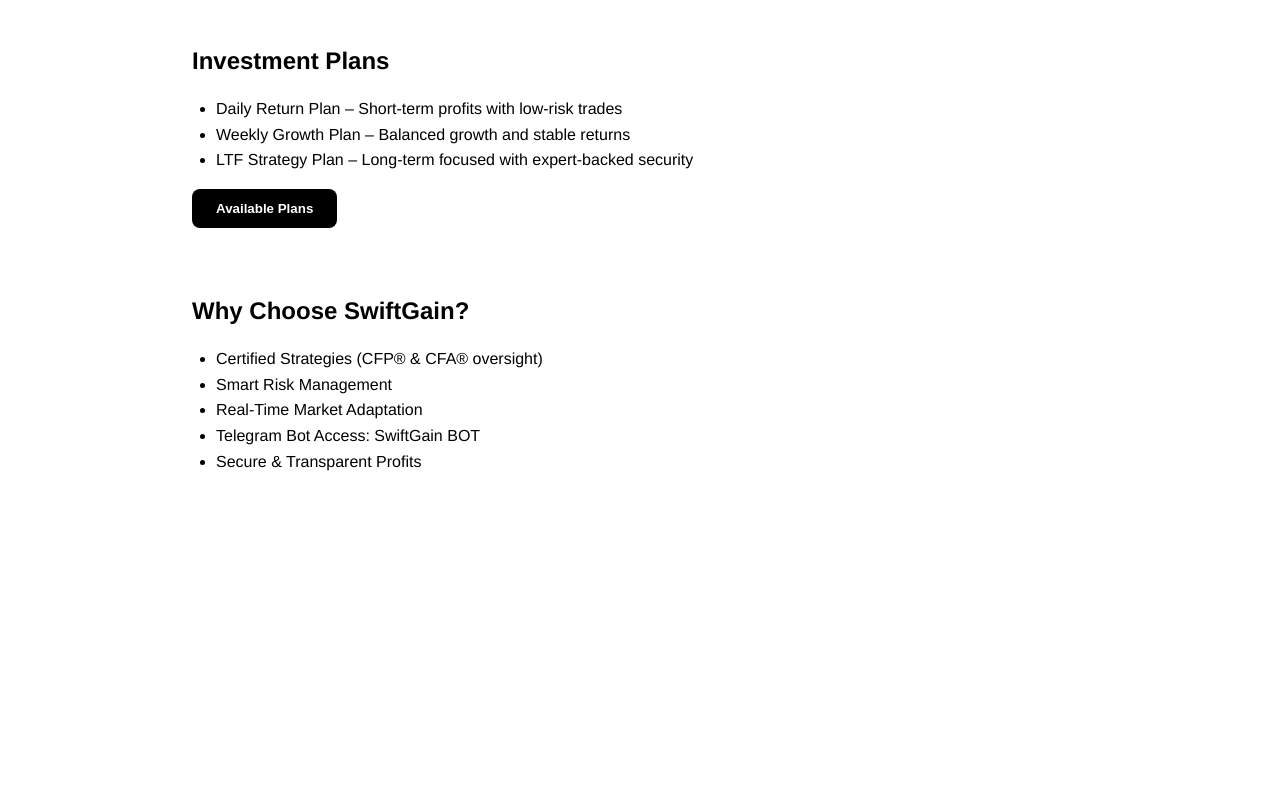
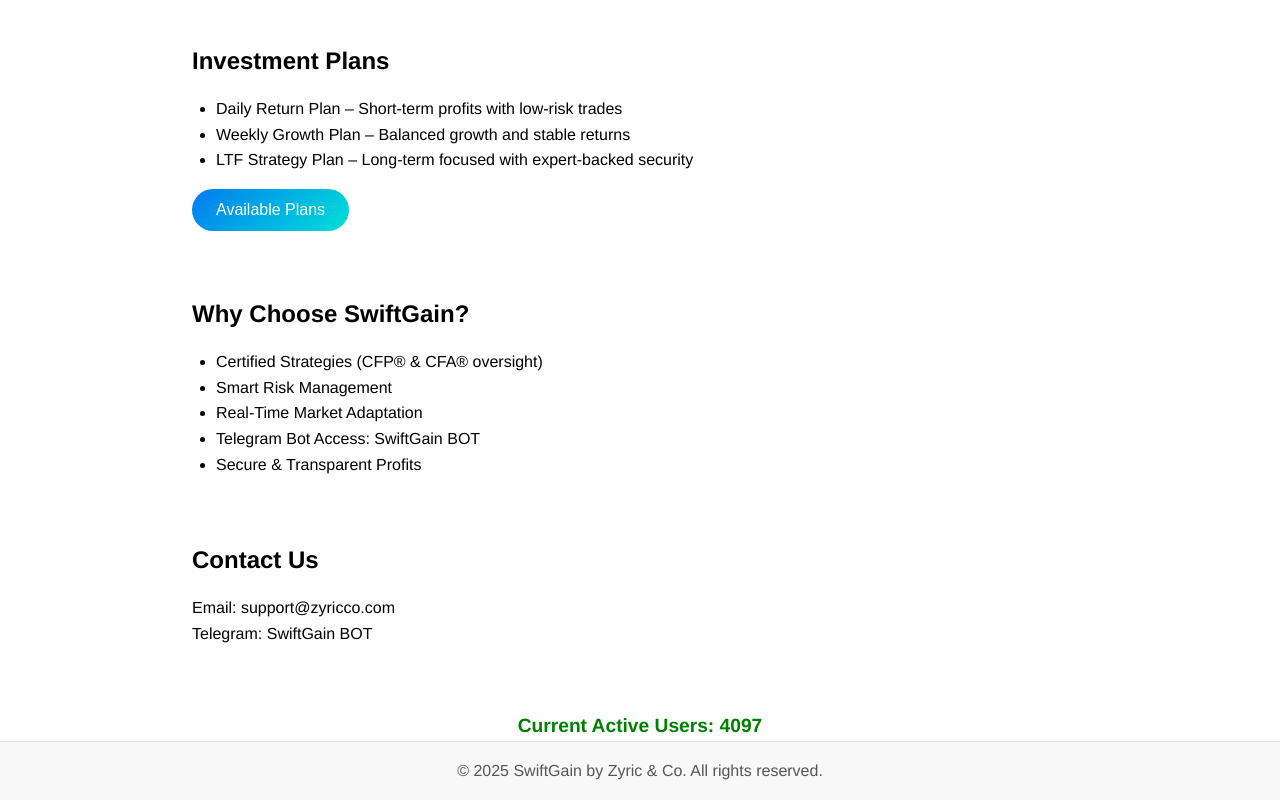
Before and after one commit to zyricCO/ZyricoSwiftGain, a plain HTML site: page index.html in a window 1280 px wide. Shown: the part 593-1393 px from the top of the page. Before the commit the page ends 1163 px from the top, so only its background shows below. Drawn offline with Linux system fonts and the light colour scheme.

Commit message:
Update index.html

```diff
--- a/index.html
+++ b/index.html
@@ -1,4 +1,3 @@
-
 <!DOCTYPE html>
 <html lang="en">
 <head>
@@ -6,7 +5,6 @@
   <meta name="viewport" content="width=device-width, initial-scale=1.0"/>
   <title>SwiftGain by Zyric & Co.</title>
   <style>
-    /* Reset and base styles */
     * {
       box-sizing: border-box;
       margin: 0;
@@ -25,7 +23,6 @@
       text-decoration: none;
     }
 
-    /* Header styles */
     header {
       background-color: #ffffff;
       padding: 1rem 2rem;
@@ -57,7 +54,6 @@
       color: #555555;
     }
 
-    /* Navigation styles */
     nav {
       background-color: #f8f8f8;
       display: flex;
@@ -78,7 +74,6 @@
       border-radius: 5px;
     }
 
-    /* Section styles */
     section {
       max-width: 960px;
       margin: auto;
@@ -95,32 +90,40 @@
       padding-left: 1.5rem;
     }
 
-    /* Button styles */
     .plan-button {
-      background-color: #000000;
-      color: #ffffff;
+      background: linear-gradient(135deg, #007CF0, #00DFD8);
+      color: white;
       padding: 0.75rem 1.5rem;
       border: none;
-      border-radius: 0.5rem;
+      border-radius: 30px;
+      font-size: 1rem;
       cursor: pointer;
       margin-top: 1rem;
-      font-weight: bold;
+      transition: all 0.3s ease-in-out;
     }
 
     .plan-button:hover {
-      background-color: #333333;
+      transform: scale(1.05);
+      background: linear-gradient(135deg, #00DFD8, #007CF0);
     }
 
-    /* Footer styles */
+    .user-counter {
+      text-align: center;
+      margin-top: 2rem;
+      font-size: 1.2rem;
+      font-weight: bold;
+      color: green;
+    }
+
     footer {
       background-color: #f8f8f8;
       color: #555555;
       text-align: center;
       padding: 1rem;
       border-top: 1px solid #e0e0e0;
+      position: relative;
     }
 
-    /* Responsive design */
     @media (max-width: 768px) {
       header, nav, section {
         padding: 1rem;
@@ -145,6 +148,17 @@
     function showPlansMessage() {
       alert("Currently, all investment plans are unavailable. Please check back soon.");
     }
+
+    let currentUserCount = Math.floor(Math.random() * (4267 - 1528 + 1)) + 1528;
+    function updateUserCount() {
+      const fluctuation = Math.floor(Math.random() * 5);
+      currentUserCount += (Math.random() > 0.5 ? fluctuation : -fluctuation);
+      if (currentUserCount < 1528) currentUserCount = 1528;
+      if (currentUserCount > 4267) currentUserCount = 4267;
+      document.getElementById("user-count").textContent = "Current Active Users: " + currentUserCount;
+    }
+
+    setInterval(updateUserCount, 3000);
   </script>
 </head>
 <body>
@@ -211,5 +225,16 @@
   </section>
 
   <section id="contact">
-    <h2
-::contentReference[oaicite:9]{index=9}
+    <h2>Contact Us</h2>
+    <p>Email: support@zyricco.com</p>
+    <p>Telegram: <a href="https://t.me/zyricSWIFTGAIN_bot" target="_blank">SwiftGain BOT</a></p>
+  </section>
+
+  <div class="user-counter" id="user-count">Current Active Users: 3215</div>
+
+  <footer>
+    <p>&copy; 2025 SwiftGain by Zyric & Co. All rights reserved.</p>
+  </footer>
+
+</body>
+</html>
```
